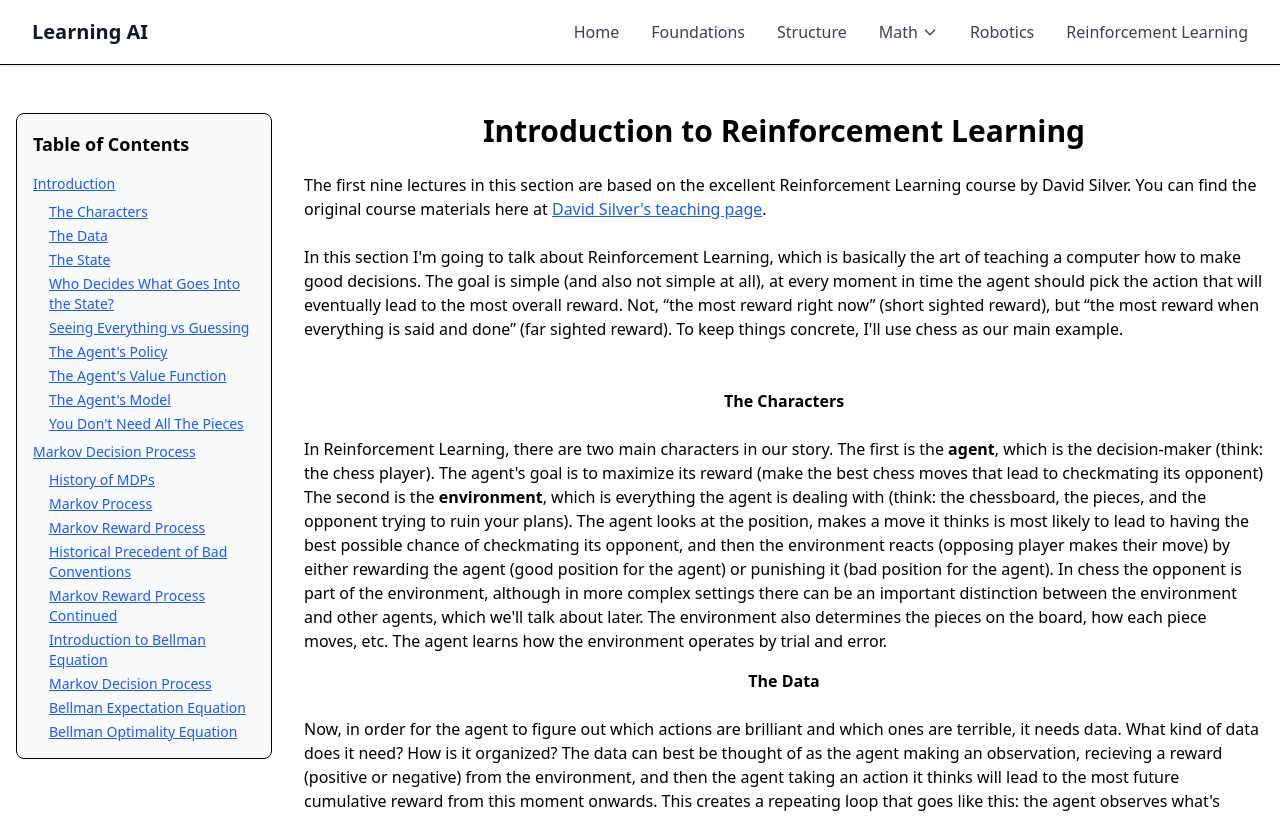
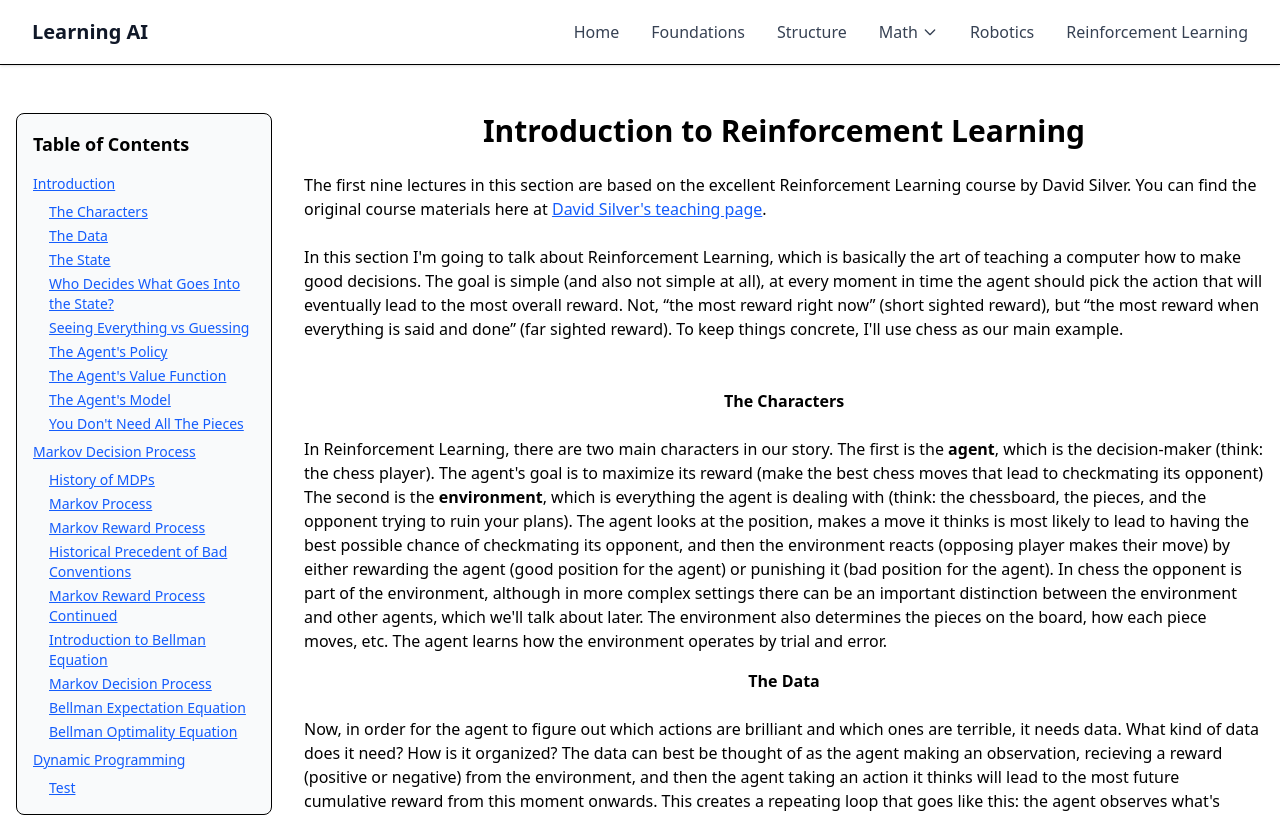
Before and after one commit to WilliamGiammona/learning-ai, a Next.js app: page /reinforcement-learning in a window 1280 px wide. Shown: the top 817 px of the page. Built offline with nearby package versions, Linux system fonts and the light colour scheme.

Commit message:
continuing mdp section

```diff
--- a/app/reinforcement-learning/page.tsx
+++ b/app/reinforcement-learning/page.tsx
@@ -14,7 +14,7 @@ export default function ReinforcementLearningPage() {
             <ul className="space-y-2 text-sm">
               <li>
                 <a
-                  href="#reinforcement-learning-problem"
+                  href="#ch-one-reinforcement-learning-problem"
                   className="text-blue-600 hover:text-blue-800 underline block font-medium"
                 >
                   Introduction
@@ -180,13 +180,33 @@ export default function ReinforcementLearningPage() {
                   </li>
                 </ul>
               </li>
+              <li>
+                <a
+                  href="#ch-three-dynamic-programming"
+                  className="text-blue-600 hover:text-blue-800 underline block font-medium"
+                >
+                  Dynamic Programming
+                </a>
+
+                {/* Subsections */}
+                <ul className="mt-2 ml-4 space-y-1">
+                  <li>
+                    <a
+                      href="#mdp-history"
+                      className="text-blue-600 hover:text-blue-800 underline block"
+                    >
+                      Test
+                    </a>
+                  </li>
+                </ul>
+              </li>
             </ul>
           </nav>
         </aside>
 
         {/* Main Content */}
         <main className="flex-1 min-w-0">
-          <section id="reinforcement-learning-problem" className="mb-12">
+          <section id="ch-one-reinforcement-learning-problem" className="mb-12">
             <h1 className="text-3xl font-bold mb-6 text-center">
               Introduction to Reinforcement Learning
             </h1>
@@ -2676,6 +2696,10 @@ export default function ReinforcementLearningPage() {
               naturally from the same Bellman equations you just met.
             </p>
           </section>
+          <section
+            id="ch-three-dynamic-programming"
+            className="mb-12"
+          ></section>
         </main>
       </div>
     </div>
```
